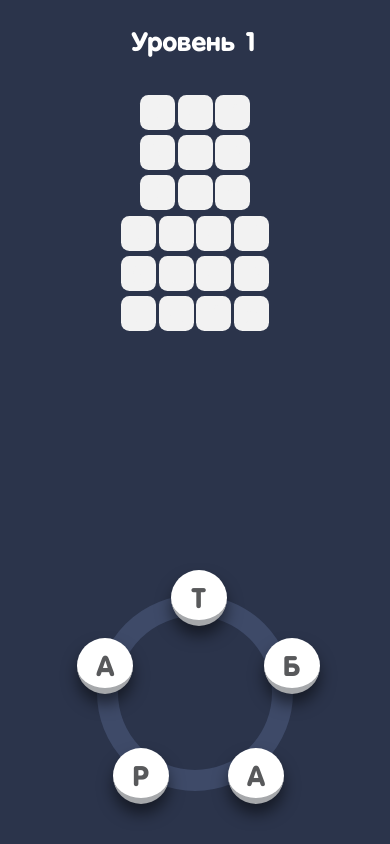
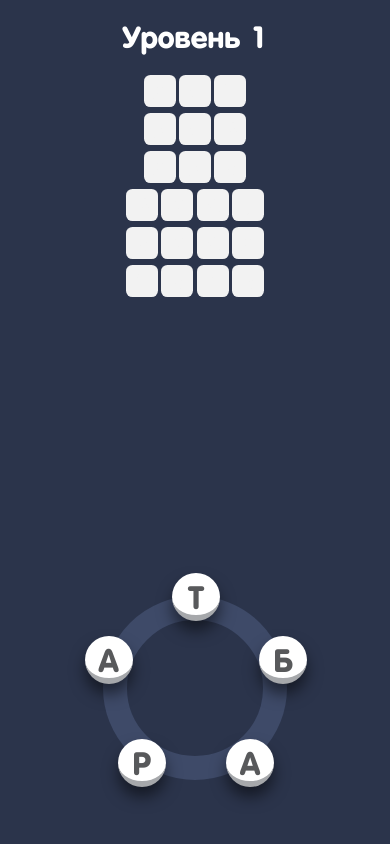
Before and after one commit to TatShen/testTaskOMG, a React (Vite) app: page / in a window 390 px wide. Built offline with nearby package versions, Linux system fonts and the light colour scheme.

Commit message:
-fix some styles

```diff
--- a/src/App.jsx
+++ b/src/App.jsx
@@ -10,7 +10,7 @@ import { PlayScreen } from "./Components/PlayScreen/PlayScreen";
 function App() {
   const { level, words, setWords, isActiveTab } = useStore(LevelsStore);
   const { usersWords } = useStore(EnterStore);
-  const [ isWin, setIsWin ] = useState(false);
+  const [isWin, setIsWin] = useState(false);
 
   useEffect(() => {
     setWords();
@@ -21,11 +21,10 @@ function App() {
     setIsWin(words.length === usersWords.length);
   }, [setIsWin, usersWords.length, words.length]);
 
-
   return (
     <>
-      {!isActiveTab && <Modal />}
       <div className={styles.mainContainer} id="mainContainer">
+        {!isActiveTab && <Modal />}
         {isWin ? <WinScreen /> : <PlayScreen />}
       </div>
     </>
--- a/src/App.module.scss
+++ b/src/App.module.scss
@@ -1,11 +1,13 @@
 .mainContainer {
   width: 100svw;
+  max-width: 40rem;
   height: 100svh;
   top: 50%;
   left: 50%;
   transform: translate(-50%, -50%);
   box-sizing: border-box;
   position: fixed;
+  background-color:  #2b344b;;
 
   > div {
     h1 {
--- a/src/Components/LettersBlock/LettersBlock.module.scss
+++ b/src/Components/LettersBlock/LettersBlock.module.scss
@@ -6,13 +6,13 @@
   align-items: center;
   position: relative;
   margin-bottom: 1.1rem;
-  margin-top: -3rem;
+  margin-top: -2rem;
 }
 
 .lettersBlock {
   position: relative;
-  width: 17.5rem;
-  height:17.5rem;
+  width: 15rem;
+  height:15rem;
   border: 1.5rem solid #3e4a68;
   border-radius: 50%;
   display: flex;
@@ -67,13 +67,13 @@
   }
 
   .lettersBlock{
-    width: 14rem;
-    height: 14rem;
+    width: 11.5rem;
+    height: 11.5rem;
   }
   .letter,
   .hovered {
-    width: 4rem;
-    height: 4rem;
+    width: 3rem;
+    height: 3rem;
     font-size: 2rem;
   }
 }
--- a/src/Components/Modal/Modal.jsx
+++ b/src/Components/Modal/Modal.jsx
@@ -1,22 +1,17 @@
 import ribbon from "/ribbon.svg";
-import cancel from "/cancel.svg";
 import styles from "./Modal.module.scss";
 import { useStore } from "zustand";
 import LevelsStore from "../../Store/LevelsStore";
 import { useEffect, useState } from "react";
 export const Modal = () => {
   const [isOpen, setIsOpen] = useState(true)
-  const {tabsId,isActiveTab, setIsActiveTab} = useStore(LevelsStore)
+  const {isActiveTab} = useStore(LevelsStore)
 
 
   useEffect(() => {
     setIsOpen(!isActiveTab)
   },[isActiveTab])
 
-  const close = () => {
-    localStorage.setItem("tabs", tabsId)
-    setIsActiveTab(true);
-  }
 
   return ( isOpen &&
     <div className={styles.mask}>
@@ -26,9 +21,6 @@ export const Modal = () => {
             <img src={ribbon} alt="ribbon"></img>
             <p>Две вкладки <br/>с игрой?</p>
           </div>
-          <button className={styles.cancel} onClick={close}>
-            <img src={cancel} alt="cancel"></img>
-          </button>
           <p>
             Похоже, игра открыта в нескольких вкладках браузера. Чтобы
             продолжить играть <br/>в этой вкладке, обновите страницу.
--- a/src/Components/Modal/Modal.module.scss
+++ b/src/Components/Modal/Modal.module.scss
@@ -1,7 +1,7 @@
 .mask {
   position: absolute;
-  width: 100vw;
-  height: 100vh;
+  width: 100%;
+  height: 100%;
   background: rgba(0, 0, 0, 0.7);
   top: 0;
   left: 0;
@@ -89,39 +89,40 @@
   .modal{
     display: flex;
     justify-content: center;
+
+    width: 80%;
+    height: 15rem;
     .content{
-      width: 24rem;
-
+      width: 20rem;
+      height: 100%;
+      border-radius:2rem ;
       .ribbon{
-        width: 18rem;
-        margin: 0 2.5rem;
+        width: 14rem;
+        margin: 0 2.2rem;
+        height: 4rem;
 
         img{
-          width: 18rem;
-          margin-top: -1.75rem;
+          width: 14rem;
+          margin-top: -2.1rem;
         }
 
         p{
           font-size: 1.5rem;
-          left: 0;
-          top: 0;
+          left: -2.5rem;
+          top: -0.5rem;
+          line-height: 1.5rem;
         }
       }
 
-      .cancel{
-        width: 1.2rem;
-        height: 1.2rem;
-
-      }
-
       p{
-        font-size: 1.5rem;
+        font-size: 1.2rem;
       }
 
       .update{
-        width: 18rem;
-        height: 4.5rem;
-        margin-top: 2rem;
+        width: 70%;
+        height: 2.5rem;
+        font-size: 1.5rem;
+        padding-top: 0.3rem;
       }
     }
   }
--- a/src/Components/PlayScreen/PlayScreen.jsx
+++ b/src/Components/PlayScreen/PlayScreen.jsx
@@ -10,10 +10,10 @@ export const PlayScreen = () => {
   const { level } = useStore(LevelsStore);
   return (
     <div className={styles.play}>
+     <Canvas className={styles.canvas} />
       <h1>Уровень {level}</h1>
       <WordsBlock />
       <Enter />
-      <Canvas className={styles.canvas} />
       <LettersBlock />
     </div>
   );
--- a/src/Components/WordsBlock/WordsBlock.module.scss
+++ b/src/Components/WordsBlock/WordsBlock.module.scss
@@ -5,8 +5,8 @@
   justify-content: flex-start;
   align-items: center;
   gap: 0.375rem;
-  width: 50svw;
-  height: 45svh;
+  width: 100%;
+  height: 50%;
   margin: 0 auto;
   overflow: hidden;
   flex-wrap: wrap;
@@ -65,9 +65,9 @@
     gap: 0.2rem;
   }
   .emptyLetter, .rightLetter {
-    width: 2.5rem;
-    height: 2.5rem;
-    border-radius: 0.6rem;
-    font-size: 1.7rem;
+    width: 2rem;
+    height: 2rem;
+    border-radius: 0.4rem;
+    font-size: 1.4rem;
   }
 }
--- a/src/index.css
+++ b/src/index.css
@@ -39,7 +39,7 @@ body {
   height: 100%;
   width: 100%;
   line-height: 1;
-  font-size: 14px;
+  font-size: 16px;
   -ms-text-size-adjust: 100%;
   -moz-text-size-adjust: 100%;
   -webkit-text-size-adjust: 100%;
@@ -86,7 +86,7 @@ h6 {
 }
 
 body {
-  background-color: #2b344b;
+  background-color: #1c212e;
   position: fixed;
   height: 100svh;
   overflow: hidden;
```
